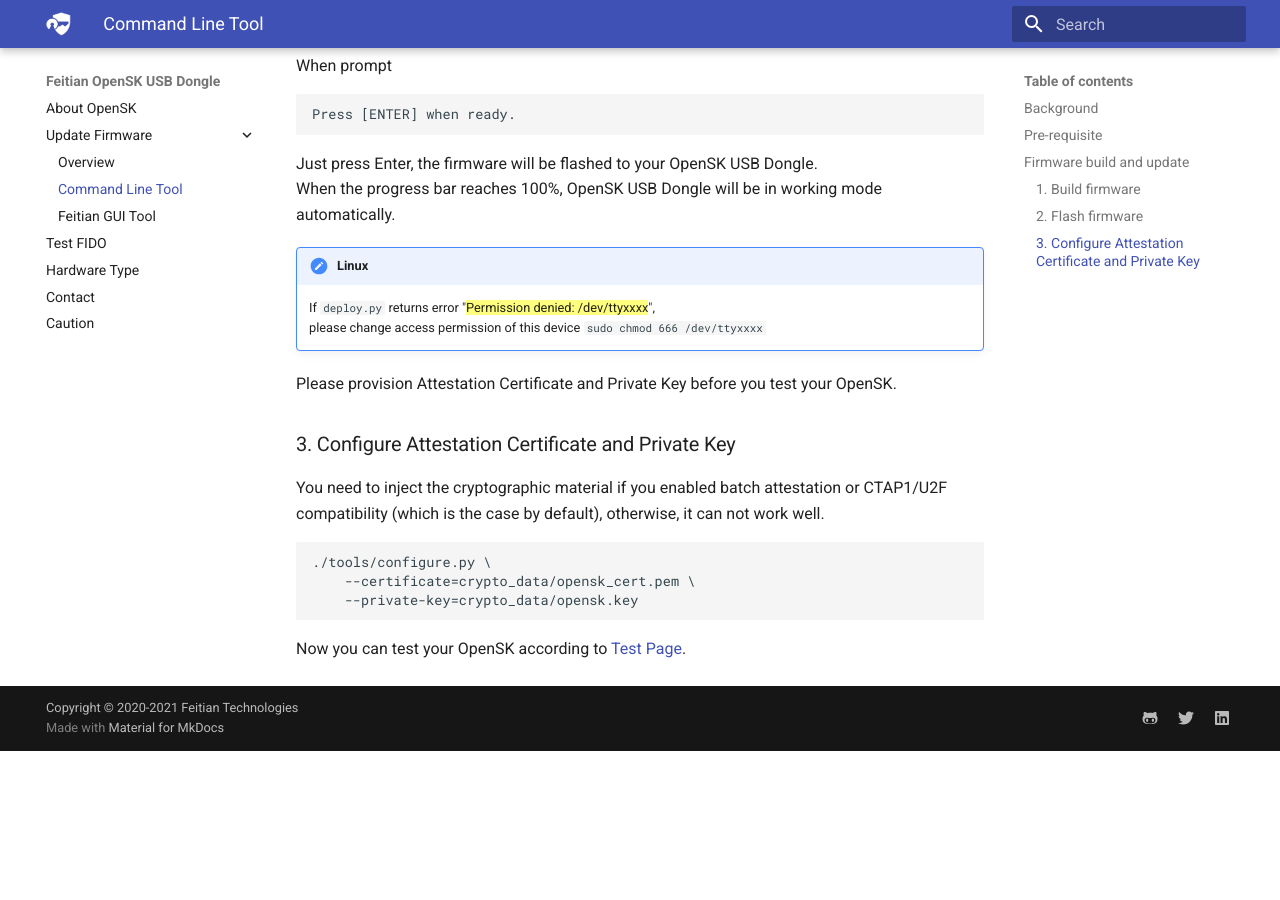
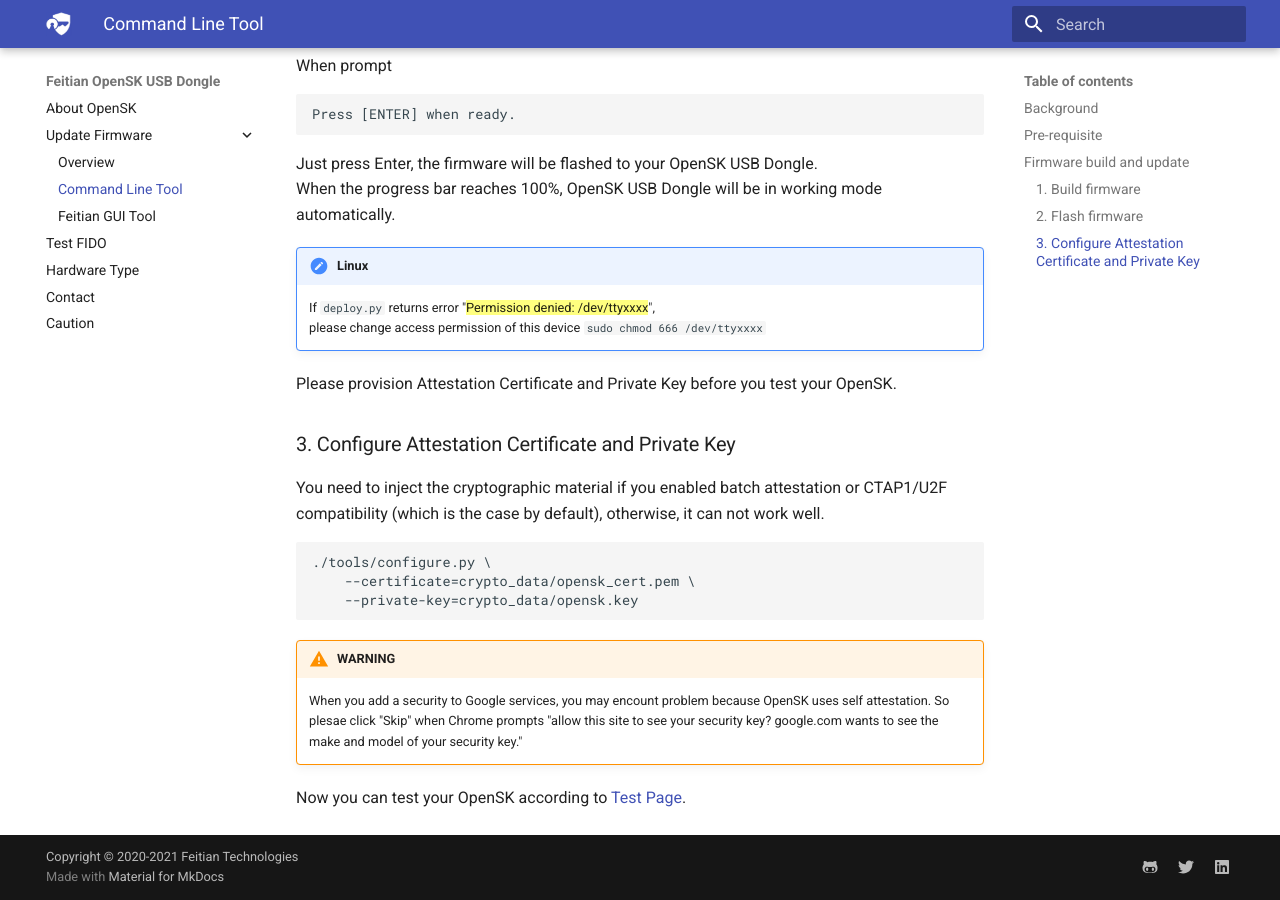
Before and after one commit to FeitianTech/OpenSK_USB, an MkDocs documentation site: the page built from docs/originalway.md, in a window 1280 px wide and 900 px high, scrolled down 2182 px. Built offline with MkDocs 1.6.1 and Material for MkDocs 9.7.7, drawn with Linux system fonts in a browser that asks for light colours; before the commit the page ends 2933 px from its top, so only the background shows below that.

Commit message:
Google services access limitation

````diff
--- a/docs/originalway.md
+++ b/docs/originalway.md
@@ -86,5 +86,7 @@ You need to inject the cryptographic material if you enabled batch attestation o
     --certificate=crypto_data/opensk_cert.pem \
     --private-key=crypto_data/opensk.key
 ```
+!!! warning "WARNING"
+    When you add a security to Google services, you may encount problem because OpenSK uses self attestation. So plesae click "Skip" when Chrome prompts "allow this site to see your security key? google.com wants to see the make and model of your security key."
 
 Now you can test your OpenSK according to [Test Page](./test.md).
````
Also changed, not shown: docs/test.md (+2 -0 lines).
